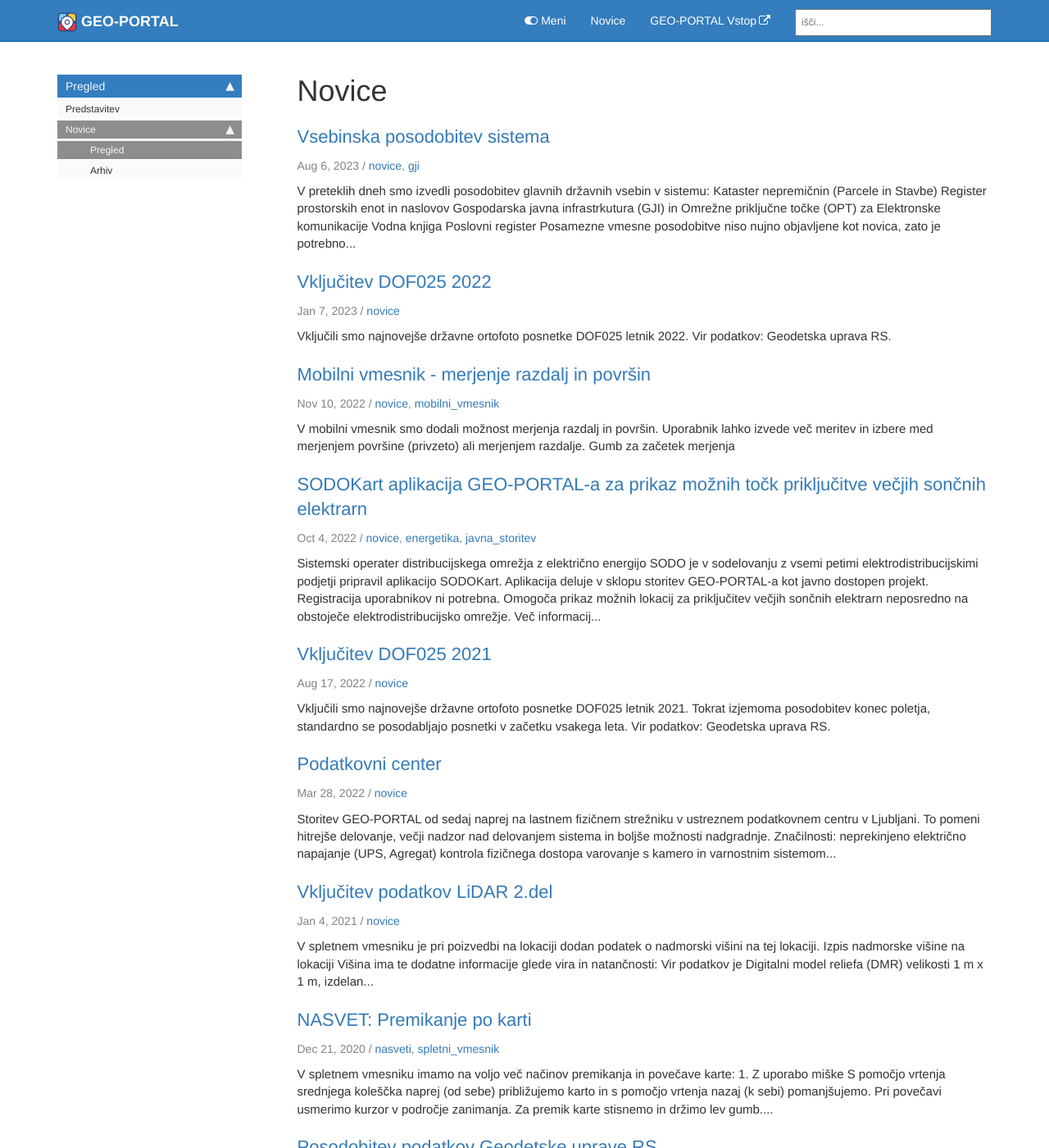
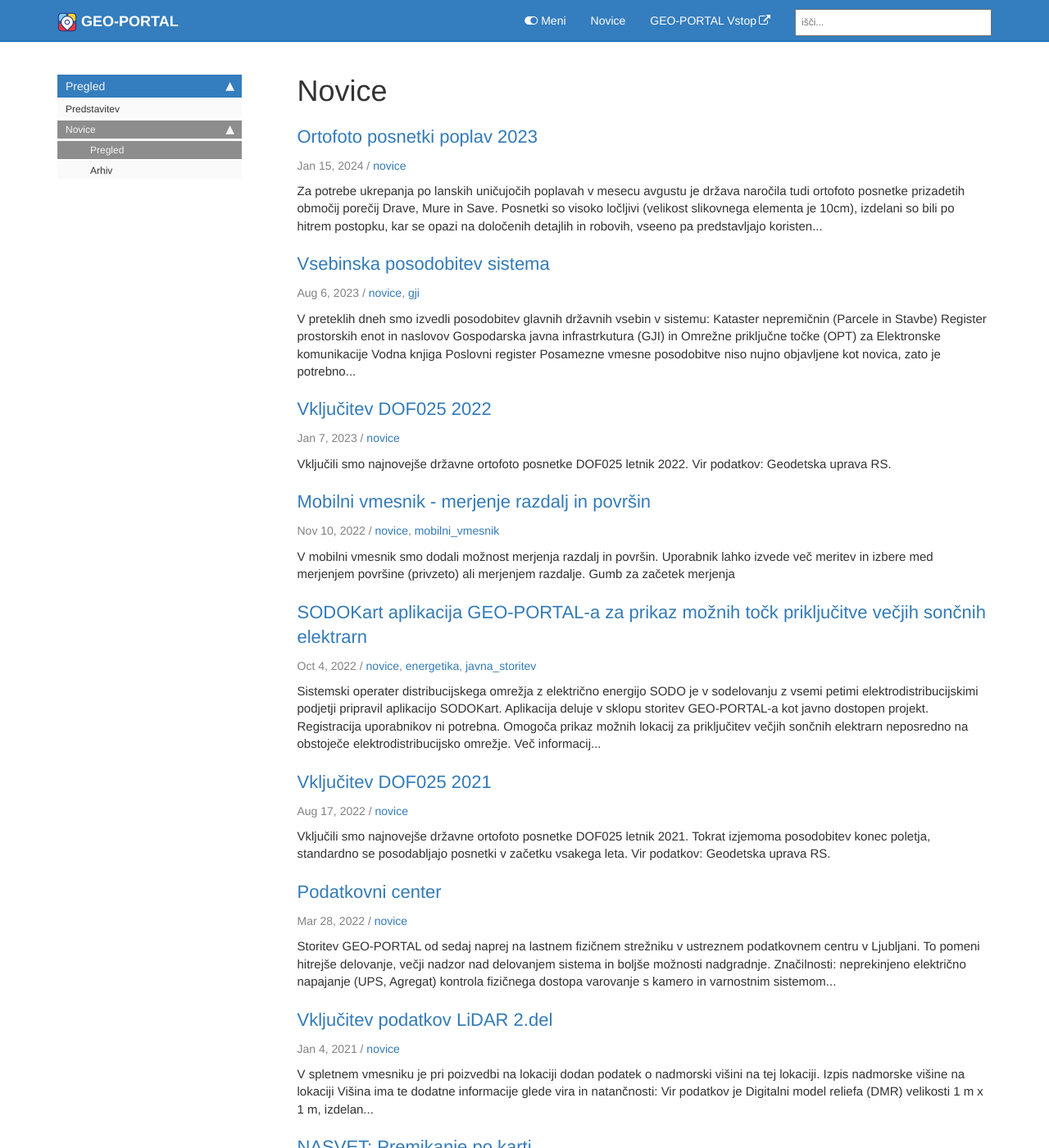
Before and after one commit to geo-portal/geo-portal.github.io, a Jekyll site: the page built from pages/news/news.html, in a window 1280 px wide and 1400 px high. Shown: the whole window at 82% size. Built offline with Jekyll 4.4.1, drawn with Linux system fonts in a browser that asks for light colours; comment, search, counter and statistics services are not loaded; some of the changed text lies outside the part shown.

Commit message:
novica, datumi

```diff
--- /dev/null
+++ b/_posts/2024-01-15-vkljucitev-dof-poplave.md
@@ -0,0 +1,13 @@
+---
+title:  "Ortofoto posnetki poplav 2023"
+permalink: 2024-01-15-vkljucitev-dof-poplave.html
+tags: [novice]
+---
+
+Za potrebe ukrepanja po lanskih uničujočih poplavah v mesecu avgustu je država naročila tudi ortofoto posnetke prizadetih
+območij porečij Drave, Mure in Save. Posnetki so visoko ločljivi (velikost slikovnega elementa je 10cm), izdelani so bili po hitrem postopku, kar se opazi na določenih detajlih in robovih, vseeno pa
+predstavljajo koristen vir informacij.
+
+{% include image.html file="dof_poplave_2023.png" alt="dof_2023_poplave" caption="Območje izdelanega DOF Poplave 23" %}
+
+Vir podatkov: Direkcija RS za vode.
```
Also changed, not shown: pages/gp/gp_podatki.md (+2 -2 lines), images/dof_poplave_2023.png (added).
